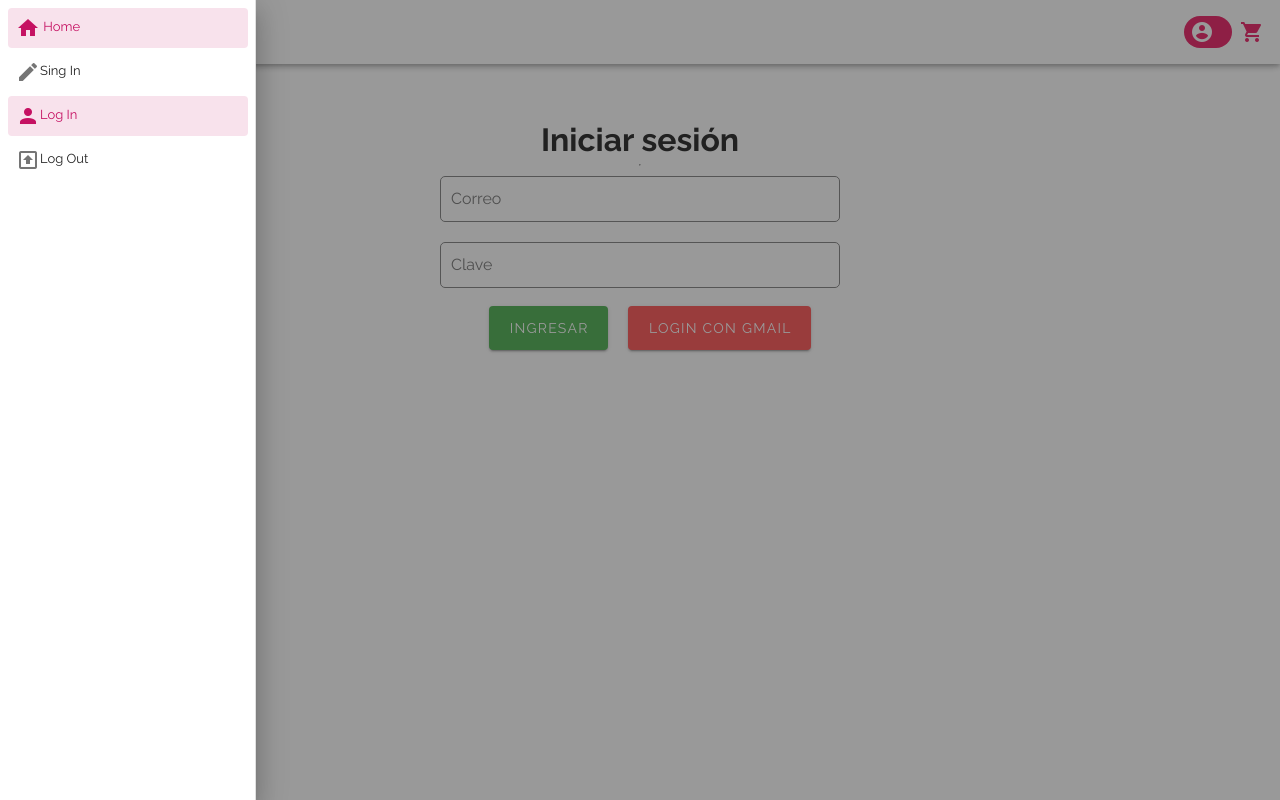
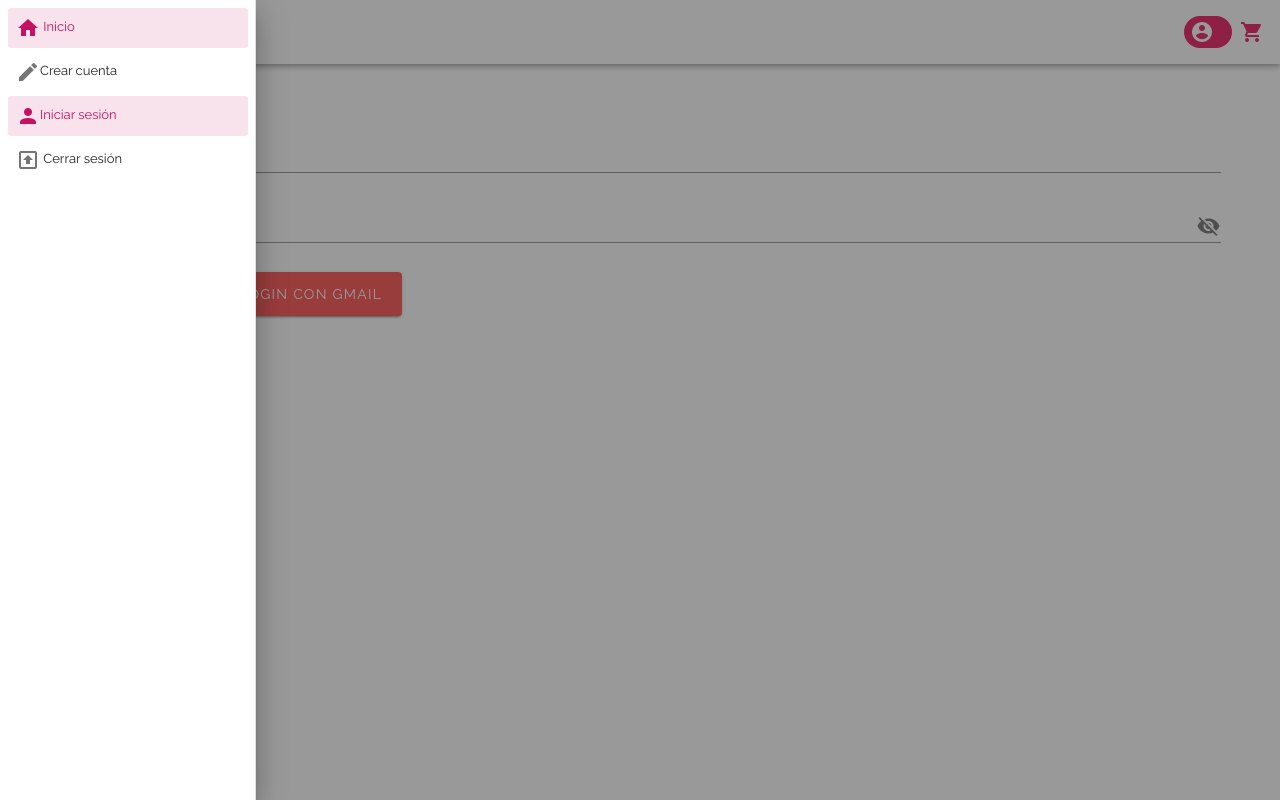
Before and after one commit to agustinaVal/Demo-Proyecto-personal, a Vue app: page /login in a window 1280 px wide. Both pictures are taken after a click on the button 28 px from the left and 32 px from the top of the page. Built offline with nearby package versions, Linux system fonts and the light colour scheme; no server answers; the database is empty.

Commit message:
logica iniciar,crear usuario y desloguearse completa

```diff
--- a/src/components/Nav.vue
+++ b/src/components/Nav.vue
@@ -1,7 +1,10 @@
 <template>
   <div>
-		<v-app-bar app color="white" class=" nav_bar pink--text" permanent elevate-5>
-			<v-app-bar-nav-icon @click.stop="drawer = !drawer" color="pink"></v-app-bar-nav-icon>
+    <v-app-bar app color="white" class="nav_bar pink--text" permanent elevate-5>
+      <v-app-bar-nav-icon
+        @click.stop="drawer = !drawer"
+        color="pink"
+      ></v-app-bar-nav-icon>
       <v-toolbar-title>TurismoBaires</v-toolbar-title>
       <v-spacer></v-spacer>
 
@@ -22,17 +25,25 @@
       <v-list nav dense>
         <v-list-item-group active-class="pink--text text--accent-4">
           <v-list-item :to="{ name: 'Home' }">
-						<v-list-item-title> <v-icon> mdi-home</v-icon> Home </v-list-item-title>
+            <v-list-item-title>
+              <v-icon> mdi-home</v-icon> Inicio
+            </v-list-item-title>
           </v-list-item>
           <v-list-item :to="{ name: 'Usuario' }">
-						<v-list-item-title> <v-icon> mdi-pencil</v-icon>Sing In</v-list-item-title>
+            <v-list-item-title>
+              <v-icon > mdi-pencil</v-icon>Crear cuenta</v-list-item-title
+            >
           </v-list-item>
           <v-list-item :to="{ name: 'Login' }">
-						<v-list-item-title> <v-icon> mdi-account</v-icon>Log In</v-list-item-title>
+            <v-list-item-title>
+              <v-icon> mdi-account</v-icon>Iniciar sesión</v-list-item-title
+            >
           </v-list-item>
 
           <v-list-item>
-						<v-list-item-title><v-icon> mdi-arrow-up-bold-box-outline</v-icon>Log Out</v-list-item-title>
+            <v-list-item-title @click="logout"
+              ><v-icon> mdi-arrow-up-bold-box-outline</v-icon> Cerrar sesión</v-list-item-title
+            >
           </v-list-item>
         </v-list-item-group>
       </v-list>
@@ -41,18 +52,23 @@
 </template>
 
 <style>
-
 </style>
 
 <script>
-import { mapState } from 'vuex';
+import { mapActions, mapState } from "vuex";
 export default {
   data: () => ({
     drawer: false,
   }),
 
   computed: {
-		...mapState(['usuario']),
+    ...mapState(["usuario"]),
+  },
+  methods: {
+	  Logout() {
+	  this.logout()
+    },
+    ...mapActions(["logout"]),
   },
 };
 </script>
--- a/src/store/index.js
+++ b/src/store/index.js
@@ -22,9 +22,14 @@ export default new Vuex.Store({
 		LOGIN(state, usuario) {
 			state.usuario = usuario;
 		},
+		LOGOUT(state) {
+			state.usuario = {};
+		  },
 	},
 	actions: {
-		getData({ commit }) {
+		getData({
+			commit
+		}) {
 			firebase
 				.firestore()
 				.collection('excurciones')
@@ -39,7 +44,9 @@ export default new Vuex.Store({
 					commit('GET_DATA', excursiones);
 				});
 		},
-		getDataHostal({ commit }) {
+		getDataHostal({
+			commit
+		}) {
 			firebase
 				.firestore()
 				.collection('alojamiento')
@@ -70,7 +77,9 @@ export default new Vuex.Store({
 						});
 				});
 		},
-		async login({ commit }, usuario) {
+		async login({
+			commit
+		}, usuario) {
 			try {
 				const user = await firebase.auth().signInWithEmailAndPassword(usuario.email, usuario.password);
 				const snapshot = await firebase
@@ -89,16 +98,16 @@ export default new Vuex.Store({
 				return false;
 			}
 		},
-
 		async logout({ commit }) {
 			try {
-				await firebase.auth().signOut();
-				commit('LOGOUT');
-				return true;
+			  await firebase.auth().signOut();
+			  alert("Usuario Deslogueado")
+			  commit("LOGOUT");
+			  return true;
 			} catch (e) {
-				return false;
+			  return false;
 			}
-		},
+		  },
 	},
 	getters: {
 		excursionData: (state) => {
--- a/src/views/Login.vue
+++ b/src/views/Login.vue
@@ -2,11 +2,19 @@
 	<div class="login">
 		<form @submit.prevent="login" class="form">
 			<h1>Iniciar sesión</h1>
-			<hr />
-			<input v-model="usuario" type="text" placeholder="Correo" />
-			<input v-model="contrasena" type="password" placeholder="Clave" />
+
+			<v-text-field v-model="usuario.email" label="E-mail" required></v-text-field>
+
+			<v-text-field
+				v-model="usuario.password"
+				:append-icon="show1 ? 'mdi-eye' : 'mdi-eye-off'"
+				:type="show1 ? 'text' : 'password'"
+				label="Contraseña"
+				@click:append="show1 = !show1"
+			></v-text-field>
+
 			<div class="my-2">
-				<v-btn @click="login" color="success" dark large class="mx-5"> Ingresar </v-btn>
+				<v-btn @click="loginUser" color="success" dark large class="mx-5"> Ingresar </v-btn>
 				<v-btn @click="logInGoogle" color="error" dark large> Login con Gmail </v-btn>
 			</div>
 		</form>
@@ -14,25 +22,29 @@
 </template>
 
 <script>
-import { mapState } from 'vuex';
+import { mapState, mapActions } from 'vuex';
 import firebase from 'firebase';
 export default {
 	name: 'Login',
-	data() {
-		return {
-			usuario: '',
-			contrasena: '',
-		};
-	},
+
+	data: () => ({
+		show1: false,
+		usuario: {
+			email: '',
+			password: '',
+		},
+	}),
+
 	methods: {
-		login() {
-			firebase
-				.auth()
-				.signInWithEmailAndPassword(this.usuario, this.contrasena)
-				.then(
-					(user) => this.$router.replace('/registro'),
-					(error) => console.error(error)
-				);
+		...mapActions(['login']),
+
+		async loginUser() {
+			const email = this.usuario.email;
+			const password = this.usuario.password;
+			const respuesta = await this.login({ email, password });
+			if (respuesta) {
+				this.$router.push('/');
+			}
 		},
 		logInGoogle() {
 			const provider = new firebase.auth.GoogleAuthProvider();
@@ -40,30 +52,12 @@ export default {
 				.auth()
 				.signInWithPopup(provider)
 				.then((result) => {
-					this.$router.replace('/registro');
+					this.$router.replace('/');
 				});
 		},
 	},
-	computed: {
-		...mapState(['usuario']),
-	},
+	computed: {},
 };
 </script>
 
-<style lang="scss">
-.form {
-	display: flex;
-	justify-content: center;
-	align-items: center;
-	flex-direction: column;
-	padding: 20px;
-	margin: 20px;
-}
-.form input {
-	width: 400px;
-	padding: 10px;
-	border-radius: 5px;
-	border: 1px solid grey;
-	margin: 10px;
-}
-</style>
+<style lang="scss"></style>
--- a/src/views/Usuario.vue
+++ b/src/views/Usuario.vue
@@ -1,11 +1,12 @@
 <template>
 	<div>
+	<h1>Crear Cuenta</h1>
 		<v-form ref="form" lazy-validation>
-			<v-text-field v-model="user.name" label="Nombre Completo" required></v-text-field>
-			<v-text-field v-model="user.email" label="E-mail" required></v-text-field>
-			<v-text-field v-model="user.direccion" label="Dirección" required></v-text-field>
+			<v-text-field v-model="nuevoUsuario.name" label="Nombre Completo" required></v-text-field>
+			<v-text-field v-model="nuevoUsuario.email" label="E-mail" required></v-text-field>
+			<v-text-field v-model="nuevoUsuario.direccion" label="Dirección" required></v-text-field>
 			<v-text-field
-				v-model="user.password"
+				v-model="nuevoUsuario.password"
 				:append-icon="show1 ? 'mdi-eye' : 'mdi-eye-off'"
 				:type="show1 ? 'text' : 'password'"
 				label="Contraseña"
@@ -23,7 +24,7 @@ import { mapActions } from 'vuex';
 export default {
 	data: () => ({
 		show1: false,
-		user: {
+		nuevoUsuario: {
 			name: '',
 			email: '',
 			direccion: '',
@@ -33,7 +34,7 @@ export default {
 	methods: {
 		...mapActions(['addUser']),
 		CrearUsuario() {
-			this.addUser(this.user);
+			this.addUser(this.nuevoUsuario);
 		},
 	},
 };
```
Lines whose indentation alone changed are shown as unchanged.
